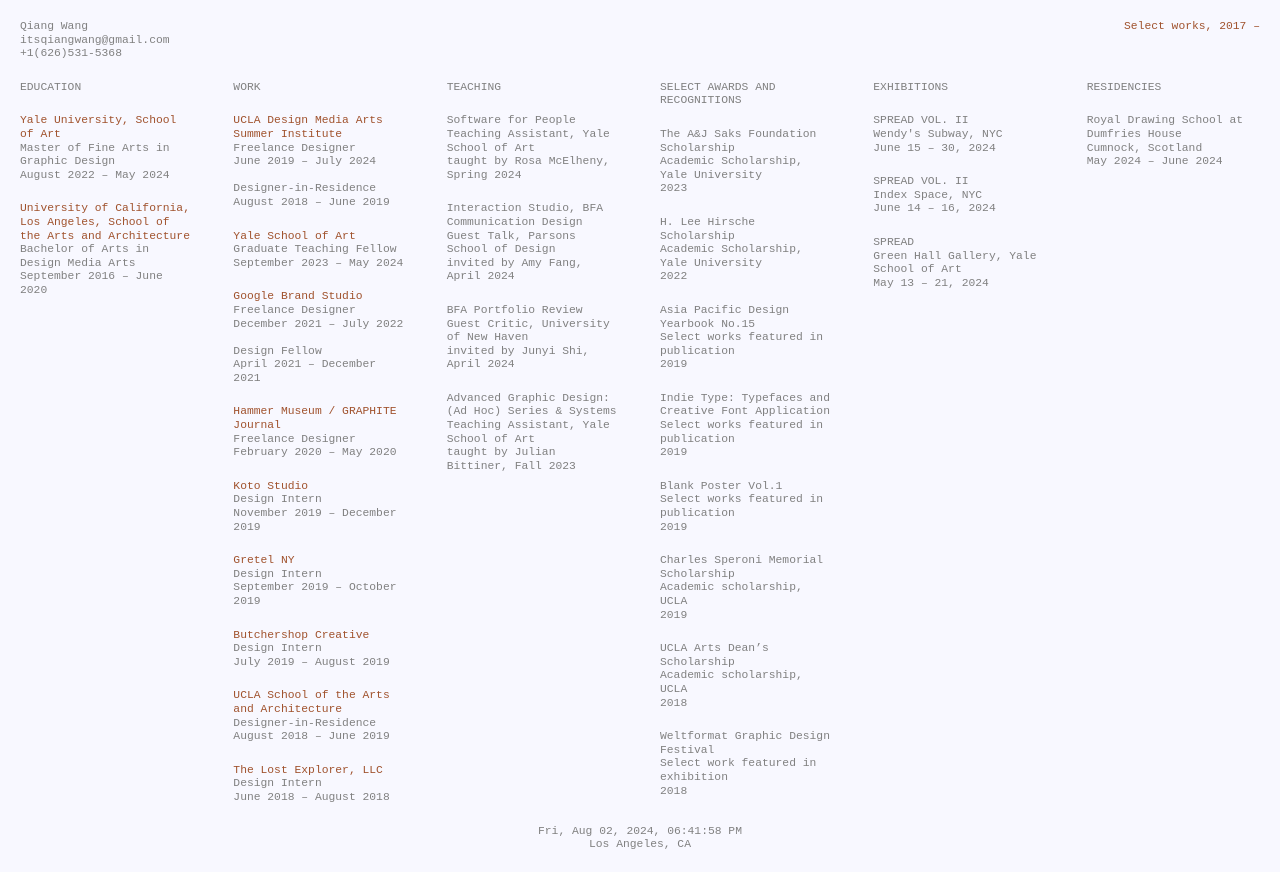
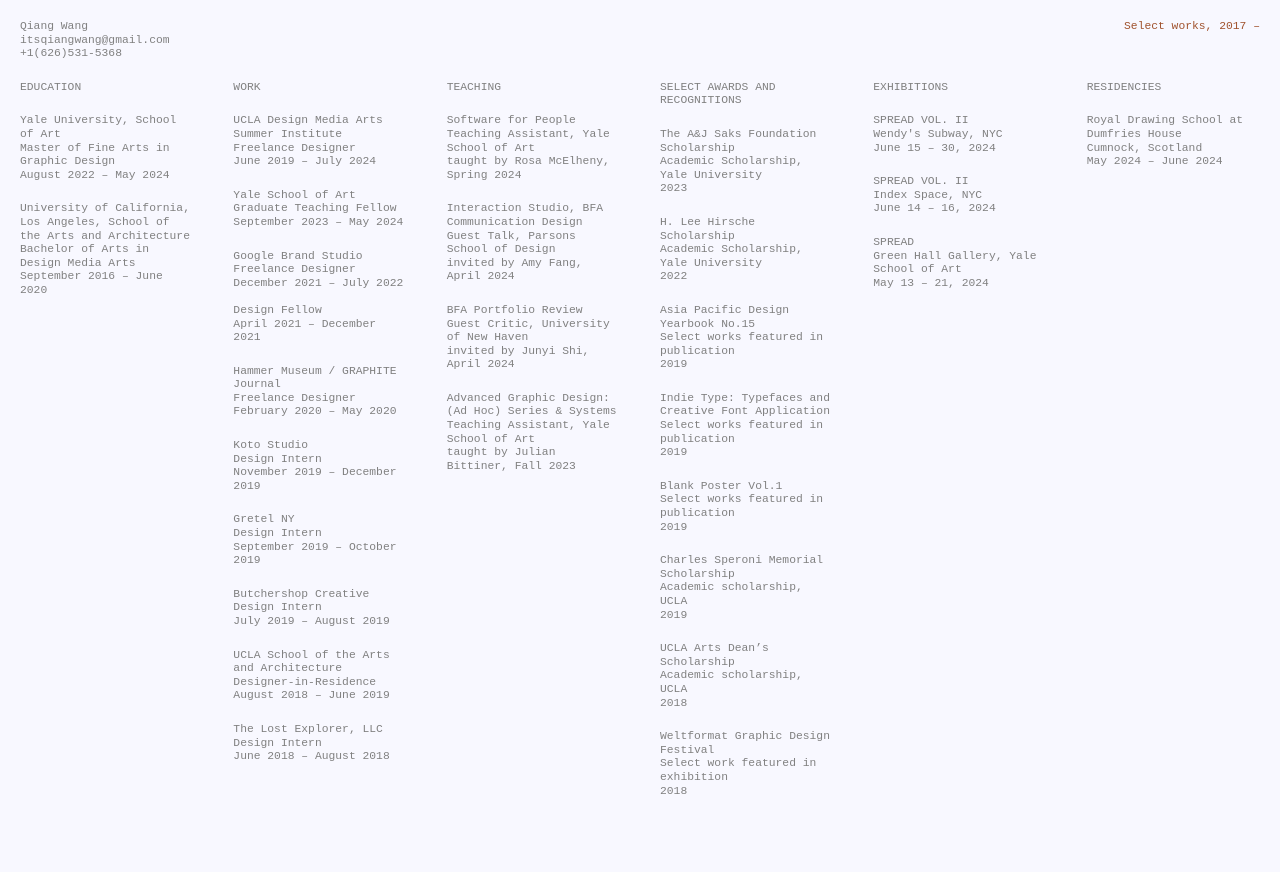
Before and after one commit to itsqiangwang/CV, a plain HTML site: page index.html in a window 1280 px wide. After the commit the page ends 818 px from the top, so only its background shows below. Drawn offline with Linux system fonts and the light colour scheme.

Commit message:
removed links

```diff
--- a/index.css
+++ b/index.css
@@ -66,6 +66,7 @@ nav .project-link{
 
 /* footer */
 footer{
+    display: none;
     text-align: center;
     margin: 0 0 20px 0;
 }
--- a/index.html
+++ b/index.html
@@ -30,13 +30,13 @@
       <h1>Education</h1>
 
       <div>
-        <h2><a href="">Yale University, School of Art</a></h2>
+        <h2>Yale University, School of Art</a></h2>
         <h3>Master of Fine Arts in Graphic Design</h3>
         <h4>August 2022 – May 2024</h4>
       </div>
 
       <div>
-        <h2><a href="">University of California, Los Angeles, School of the Arts and Architecture</a></h2>
+        <h2>University of California, Los Angeles, School of the Arts and Architecture</a></h2>
         <h3>Bachelor of Arts in Design Media Arts</h3>
         <h4>September 2016 – June 2020</h4>
       </div>
@@ -46,22 +46,19 @@
       <h1>Work</h1>
 
       <div>
-        <h2><a href="">UCLA Design Media Arts Summer Institute</a></h2>
+        <h2>UCLA Design Media Arts Summer Institute</h2>
         <h3>Freelance Designer</h3>
         <h4>June 2019 – July 2024</h4>
-        <br>
-        <h3>Designer-in-Residence</h3>
-        <h4>August 2018 – June 2019</h4>
       </div>
 
       <div>
-        <h2><a href="">Yale School of Art</a></h2>
+        <h2>Yale School of Art</h2>
         <h3>Graduate Teaching Fellow</h3>
         <h4>September 2023 – May 2024</h4>
       </div>
 
       <div>
-        <h2><a href="">Google Brand Studio</a></h2>
+        <h2>Google Brand Studio</h2>
         <h3>Freelance Designer</h3>
         <h4>December 2021 – July 2022</h4>
         <br>
@@ -70,37 +67,37 @@
       </div>
 
       <div>
-        <h2><a href="">Hammer Museum / GRAPHITE Journal</a></h2>
+        <h2>Hammer Museum / GRAPHITE Journal</h2>
         <h3>Freelance Designer</h3>
         <h4>February 2020 – May 2020</h4>
       </div>
 
       <div>
-        <h2><a href="">Koto Studio</a></h2>
+        <h2>Koto Studio</h2>
         <h3>Design Intern</h3>
         <h4>November 2019 – December 2019</h4>
       </div>
 
       <div>
-        <h2><a href="">Gretel NY</a></h2>
+        <h2>Gretel NY</h2>
         <h3>Design Intern</h3>
         <h4>September 2019 – October 2019</h4>
       </div>
 
       <div>
-        <h2><a href="https://www.instagram.com/butchershopglobal/?hl=en">Butchershop Creative</a></h2>
+        <h2>Butchershop Creative</h2>
         <h3>Design Intern</h3>
         <h4>July 2019 – August 2019</h4>
       </div>
 
       <div>
-        <h2><a href="">UCLA School of the Arts and Architecture</a></h2>
+        <h2>UCLA School of the Arts and Architecture</a></h2>
         <h3>Designer-in-Residence</h3>
         <h4>August 2018 – June 2019</h4>
       </div>
 
       <div>
-        <h2><a href="">The Lost Explorer, LLC</a></h2>
+        <h2>The Lost Explorer, LLC</a></h2>
         <h3>Design Intern</h3>
         <h4>June 2018 – August 2018</h4>
       </div>
```
